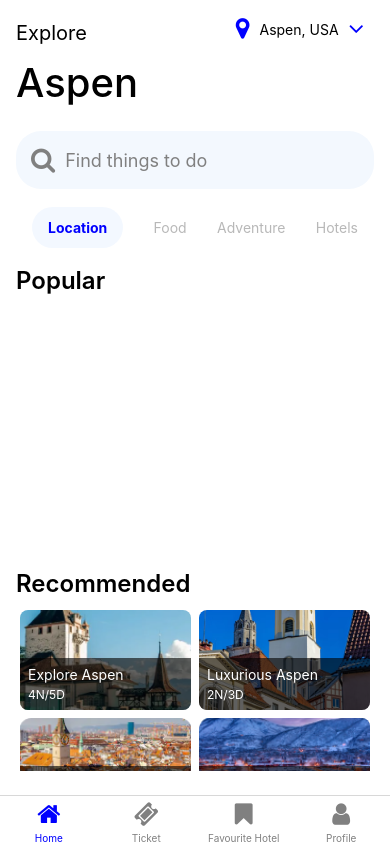
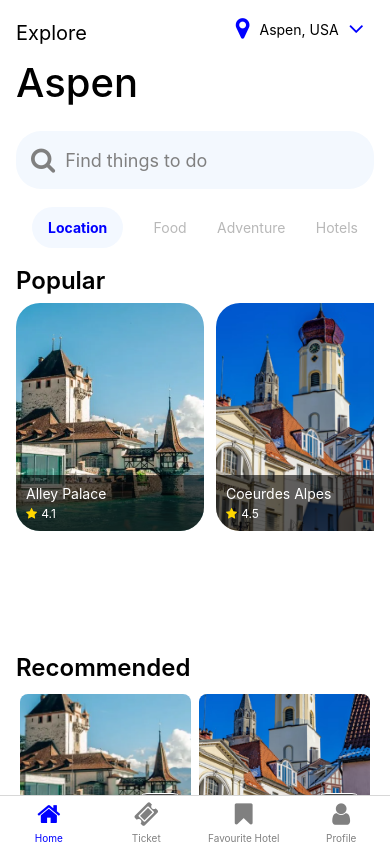
Before and after one commit to Saqibb786/Aspen, a React Native app: screen /BottomTabNavigator in a window 390 px wide. Built offline with nearby package versions, Linux system fonts and the light colour scheme.

Commit message:
Updated Recommended cards styles

```diff
--- a/src/components/PopularItem.js
+++ b/src/components/PopularItem.js
@@ -38,6 +38,7 @@
   },
   cardContainer: {
     width: 188,
+    height: 228,
     marginRight: 12,
   },
   popularImage: {
@@ -54,6 +55,7 @@
     backgroundColor: "rgba(0, 0, 0, 0.6)",
     borderBottomLeftRadius: 24,
     borderBottomRightRadius: 24,
+    padding: 10,
   },
   titleContainer: {
     // paddingHorizontal: 4,
--- a/src/components/RecommendedItem.js
+++ b/src/components/RecommendedItem.js
@@ -1,14 +1,13 @@
-import { StyleSheet, Text, View,Image } from "react-native";
+import { StyleSheet, Text, View, Image } from "react-native";
 import React from "react";
-
 
 // Recommended Component
 const RecommendedItem = ({ item }) => (
   <View style={styles.recommendedItem}>
     <Image source={item.image} style={styles.recommendedImage} />
-    <View style={styles.recommendedOverlay}>
+    <Text style={styles.recommendedContent}>{item.content}</Text>
+    <View style={styles}>
       <Text style={styles.recommendedTitle}>{item.name}</Text>
-      <Text style={styles.recommendedContent}>{item.content}</Text>
     </View>
   </View>
 );
@@ -18,10 +17,11 @@
   recommendedItem: {
     flex: 1,
     margin: 4,
+    marginBottom: 24,
   },
   recommendedImage: {
     width: "100%",
-    height: 100,
+    height: 110,
     borderRadius: 8,
   },
   recommendedOverlay: {
@@ -35,12 +35,26 @@
     borderBottomRightRadius: 8,
   },
   recommendedTitle: {
-    color: "white",
+    color: "#111",
     fontSize: 14,
+    fontWeight: "bold",
+
+    marginTop: 6,
   },
   recommendedContent: {
-    color: "white",
-    fontSize: 12,
-    marginTop: 4,
+    backgroundColor: "#444",
+    color: "#fff",
+    fontSize: 11,
+    textAlign: "center",
+
+    position: "absolute",
+    bottom: 14,
+    right: 8,
+    paddingHorizontal: 5,
+    paddingVertical: 2,
+
+    borderWidth: 1,
+    borderColor: "white",
+    borderRadius: 12,
   },
 });
--- a/src/screens/home/Home.js
+++ b/src/screens/home/Home.js
@@ -6,6 +6,7 @@
   FlatList,
   Image,
   TouchableOpacity,
+  ScrollView,
 } from "react-native";
 import { POPULAR, RECOMMENDED } from "../../assets/data/Data";
 import { SafeAreaView } from "react-native-safe-area-context";
@@ -28,12 +29,25 @@
 
   return (
     <SafeAreaView style={{ flex: 1 }}>
+      <ScrollView
+        style={{
+          flex: 1,
+        }}
+        contentContainerStyle={{
+          flexGrow: 1,
+        }}
+        showsVerticalScrollIndicator={false}
+      >
         <View style={styles.main}>
           <View style={styles.container}>
             <Text style={styles.headerText}>Explore</Text>
             <View style={styles.flexDirection}>
               <FontAwesome
-              style={{ alignSelf: "center", marginBottom: 18, marginRight: 10 }}
+                style={{
+                  alignSelf: "center",
+                  marginBottom: 18,
+                  marginRight: 10,
+                }}
                 name="map-marker"
                 size={24}
                 color="blue"
@@ -89,6 +103,7 @@
             />
           </View>
         </View>
+      </ScrollView>
     </SafeAreaView>
   );
 };
```
Lines whose indentation alone changed are shown as unchanged.
